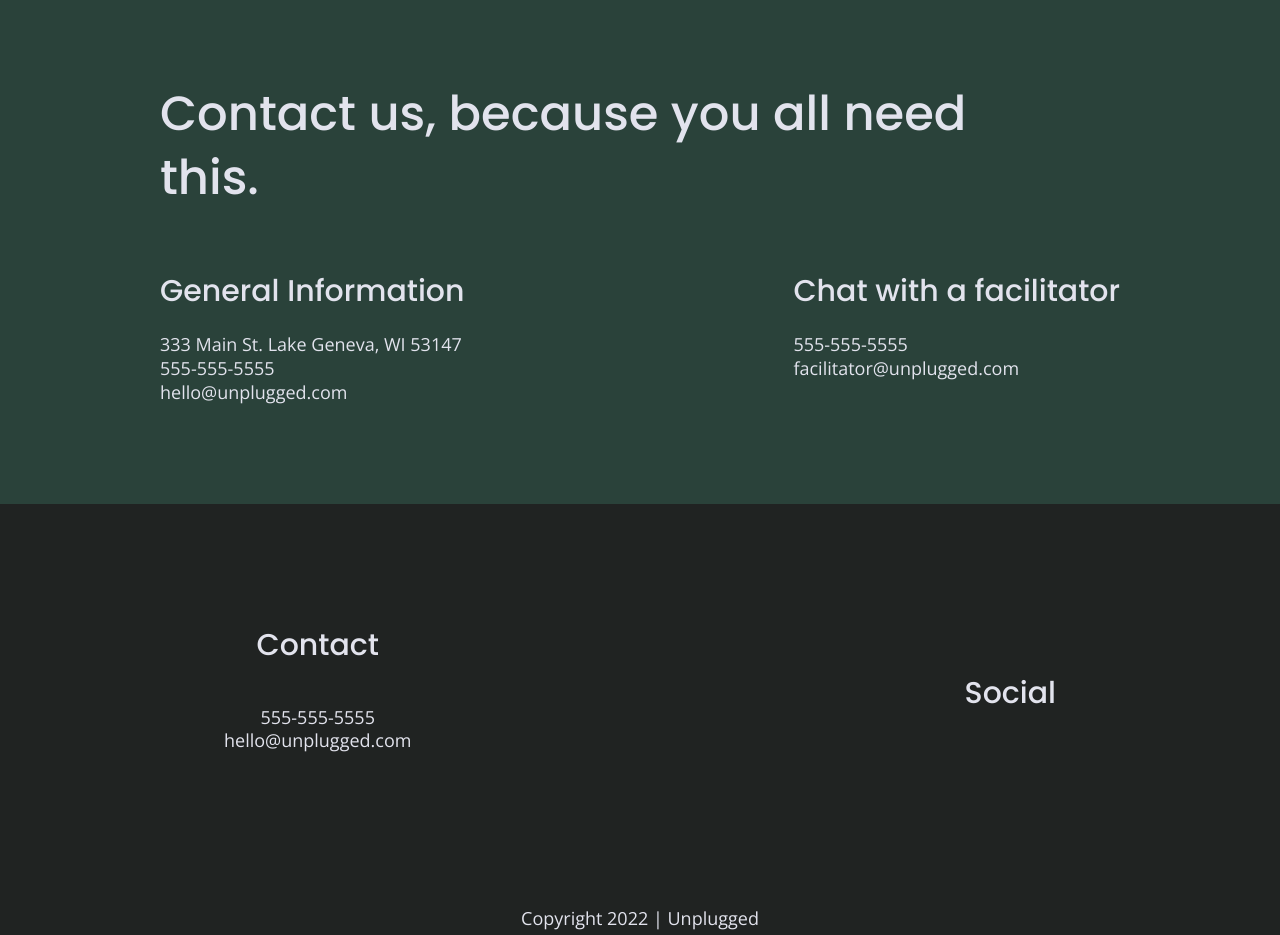
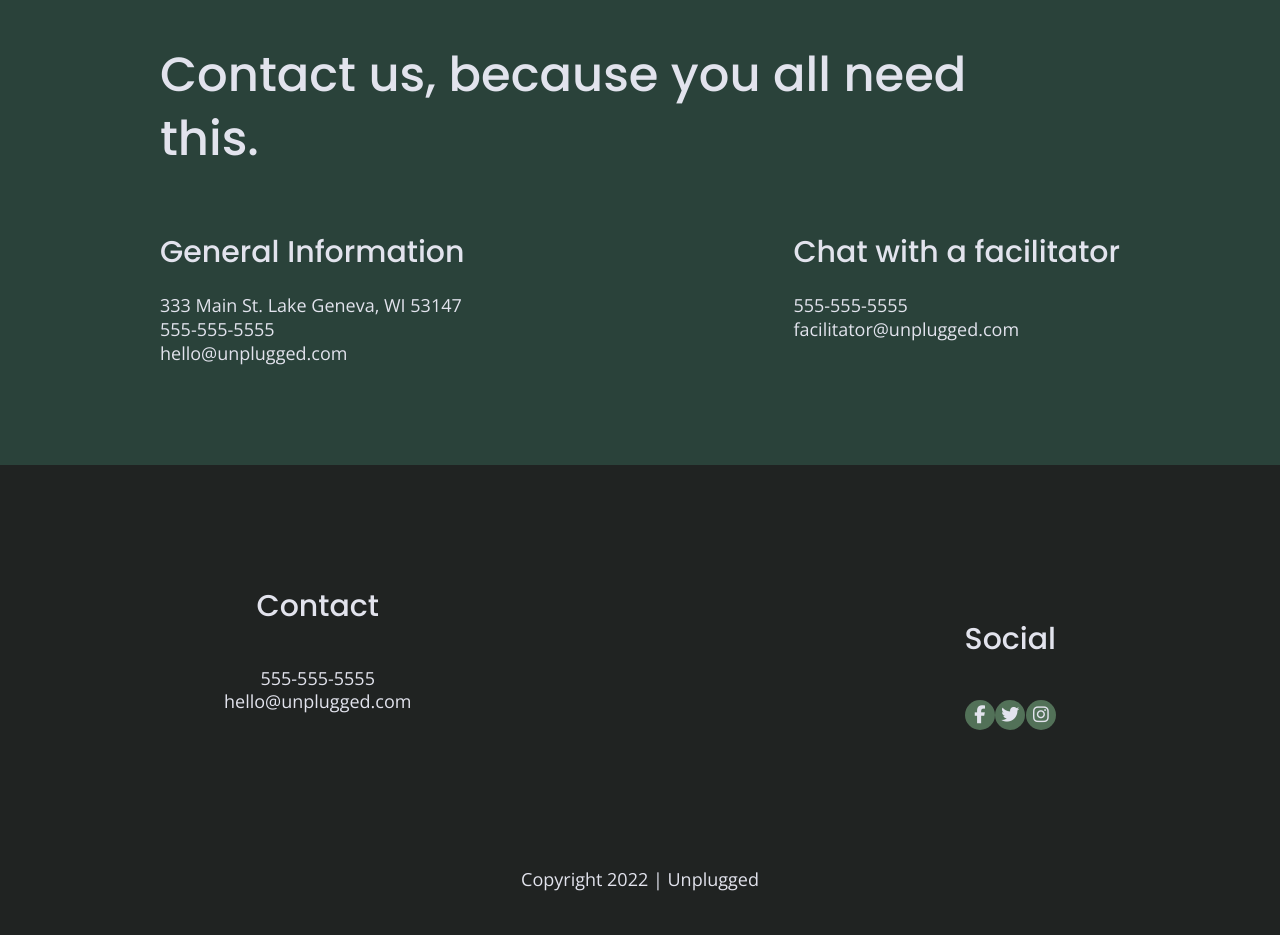
Before and after one commit to whunter413/unplugged-client-site, a website: page about/index.html in a window 1280 px wide. Shown: the part 1499-2434 px from the top of the page. After the commit the page ends 2395 px from the top, so only its background shows below. Drawn offline with nearby package versions, Linux system fonts and the light colour scheme.

Commit message:
Added other icons
Added footer social media icons and their green circular background.

```diff
--- a/about/index.html
+++ b/about/index.html
@@ -21,8 +21,11 @@
 
   <meta name="theme-color" content="#fafafa">
 
-    <!-- Google Fonts -->
-    <link href="https://fonts.googleapis.com/css?family=Open+Sans:400,700|Poppins:500,700" rel="stylesheet">
+  <!-- Google Fonts -->
+  <link href="https://fonts.googleapis.com/css?family=Open+Sans:400,700|Poppins:500,700" rel="stylesheet">
+
+  <!-- Awesome Fonts link-->
+  <script src="https://kit.fontawesome.com/6fb8d7e71c.js" crossorigin="anonymous"></script>
 </head>
 
 <body>
@@ -31,7 +34,7 @@
 
   <header>
     <div class="content-wrapper">
-      <a href=""><img src="/img/unplugged-logo.png" alt="unplugged-logo"/></a>
+      <a href=""><img src="" alt="unplugged-logo"/></a>
       <div class="header-divider"></div>
       <nav>
         <ul>
@@ -101,7 +104,17 @@
         </div>
         <div class="social">
           <h4>Social</h4>
-          <p class="social-icons"><a href="https://www.facebook.com/yoursite" target="_blank"></a></p>
+          <div class="social-icons">
+            <p>
+              <a href=""><i class="fab fa-facebook-f"></i></a>
+            </p>
+            <p>
+              <a href=""><i class="fab fa-twitter"></i></a>
+            </p>
+            <p>
+              <a href=""><i class="fab fa-instagram"></i></a>
+            </p>
+          </div>
           <!--- other social media links here -->
         </div>
       </div> <!-- footer content ends -->
--- a/css/main.css
+++ b/css/main.css
@@ -255,6 +255,10 @@ footer .social-icons p {
   display: flex;
   justify-content: center;
   align-items: center;
+  border-radius: 50%;
+  background-color: #527158;
+  width: 30px;
+  height: 30px;
 }
 
 /*------------------- Mobile Styles - Homepage -----------------*/
```
Also changed, not shown: faq/index.html (+15 -1 lines), index.html (+11 -1 lines).
